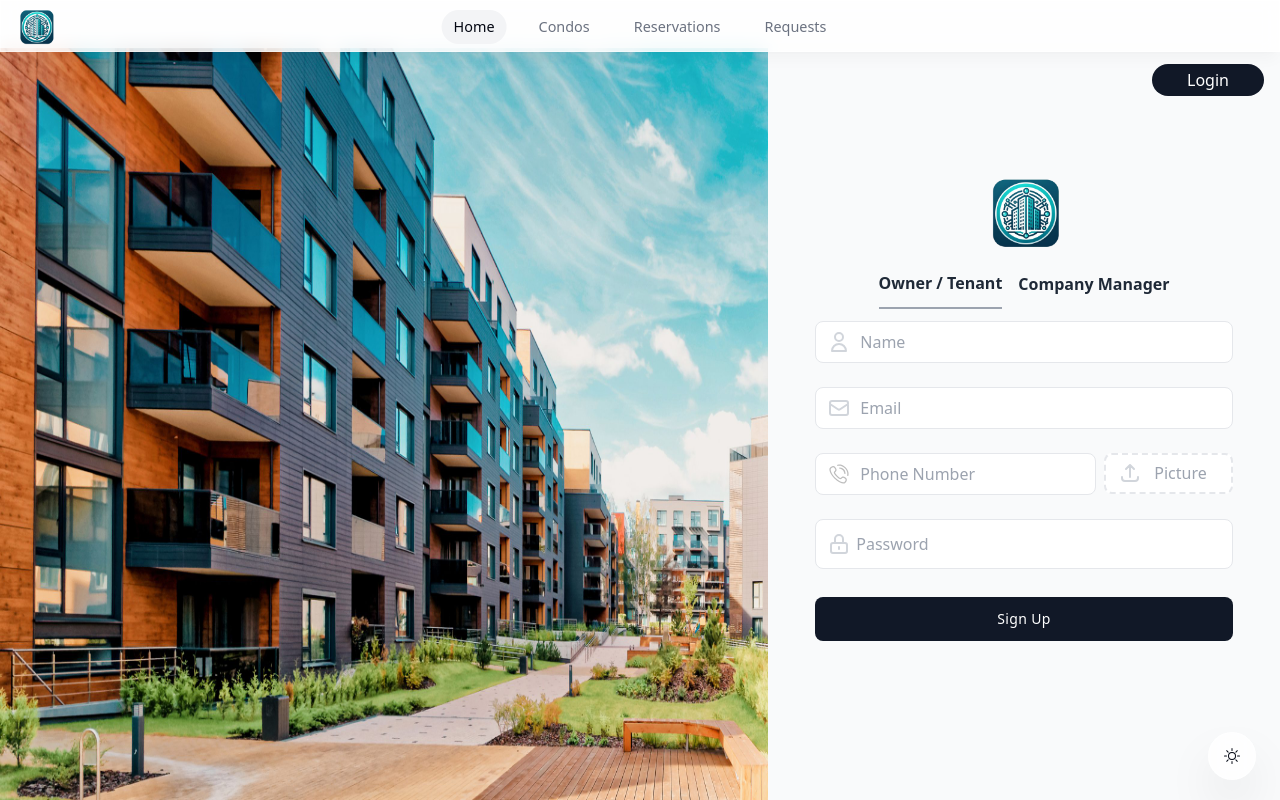
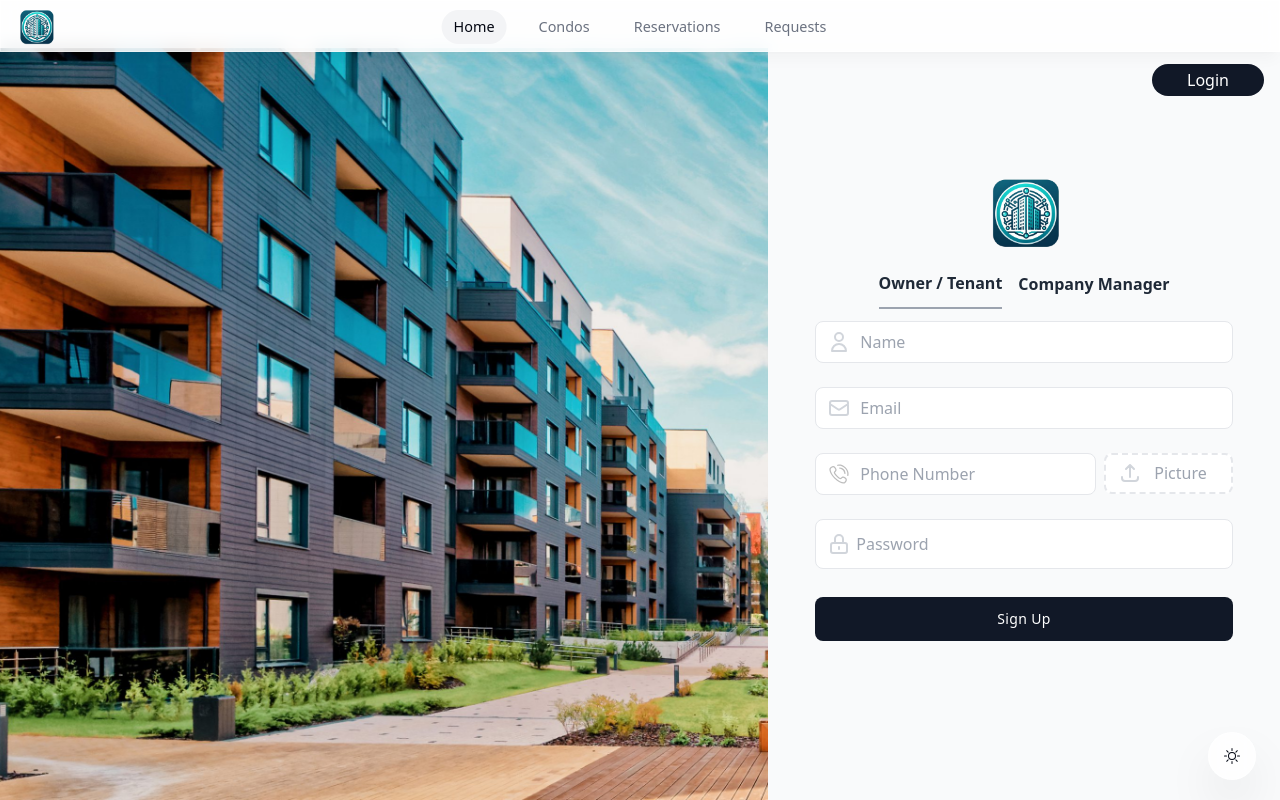
Before and after one commit to Condofy24/CondoManagement, a Next.js app in the folder apps/client/: page /register in a window 1280 px wide. Built offline with nearby package versions, Linux system fonts and the light colour scheme.

Commit message:
layout image doesnt stretch

```diff
--- a/apps/client/app/(auth)/layout.tsx
+++ b/apps/client/app/(auth)/layout.tsx
@@ -14,6 +14,7 @@ export default function RootLayout({
           alt="image of a condo"
           priority={true}
           quality={95}
+          objectFit="cover"
           layout="fill"
         />
       </div>
```
